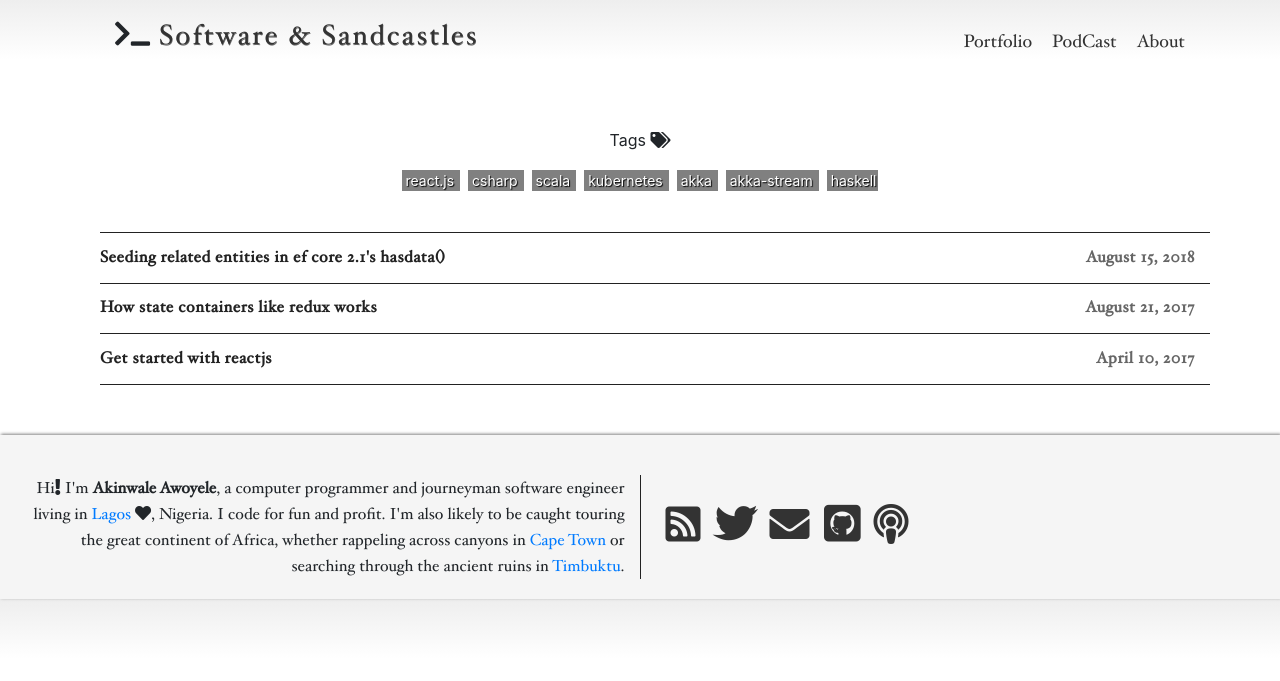
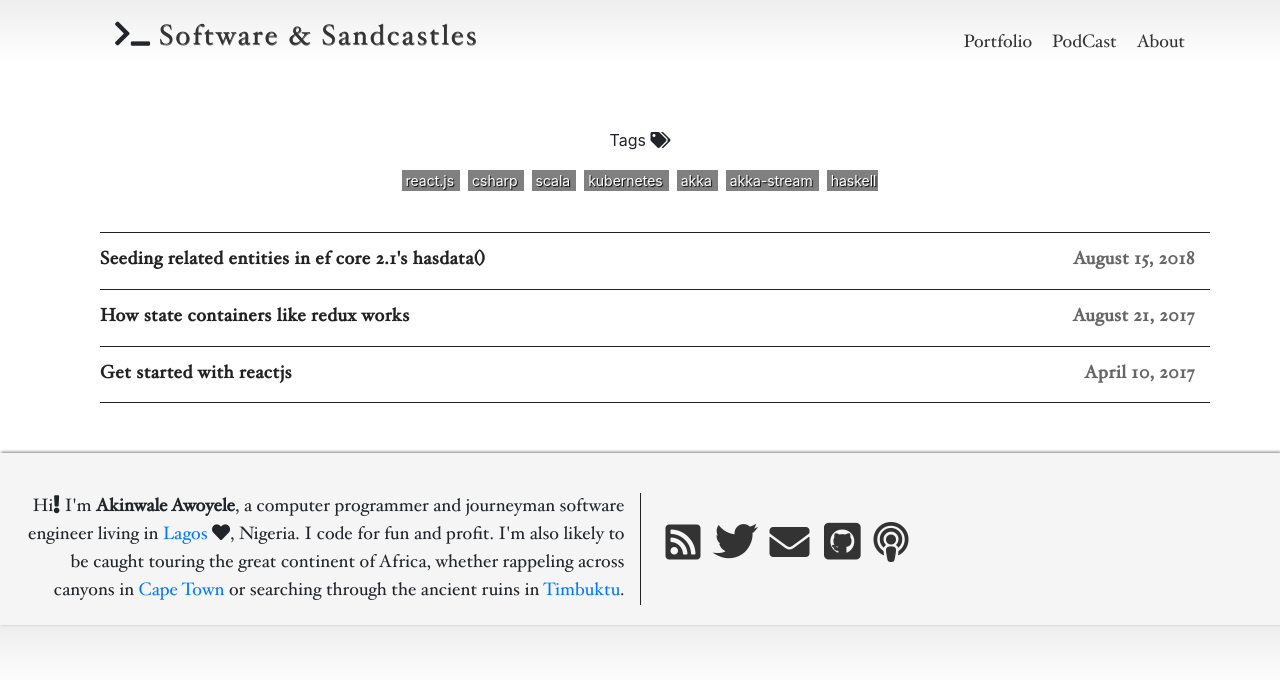
Before and after one commit to yeleywale/yeleywale.github.io, a Jekyll site: the page built from index.html, in a window 1280 px wide. Shown: the top 681 px of the page. Built offline with Jekyll 4.4.1, drawn with Linux system fonts in a browser that asks for light colours; nearby versions of some CDN libraries; comment, search, counter and statistics services are not loaded.

Commit message:
Bump font size for list and about-footer

```diff
--- a/_config.yml
+++ b/_config.yml
@@ -76,7 +76,8 @@ sass:
 gems:
   - jekyll-sitemap # Create a sitemap using the official Jekyll sitemap gem
   - jekyll-seo-tag
-
+  - jekyll-feed
+  - jekyll-toc
 
 # Exclude these files from your production _site
 exclude:
--- a/style.scss
+++ b/style.scss
@@ -292,7 +292,7 @@ strong.blog-title {
         transition-duration: 0.5s;
         transition-delay: 0.1s;
         font-weight: bold;
-        font-size: 16px;
+        font-size: 18px;
         letter-spacing: 0.5px;
         &:hover {
           background: $darkerGray;
@@ -371,6 +371,7 @@ footer {
 
 .footer-about {
   font-family: $Hoefler;
+  font-size: 18px;
 }
 
 .google-search {
```
